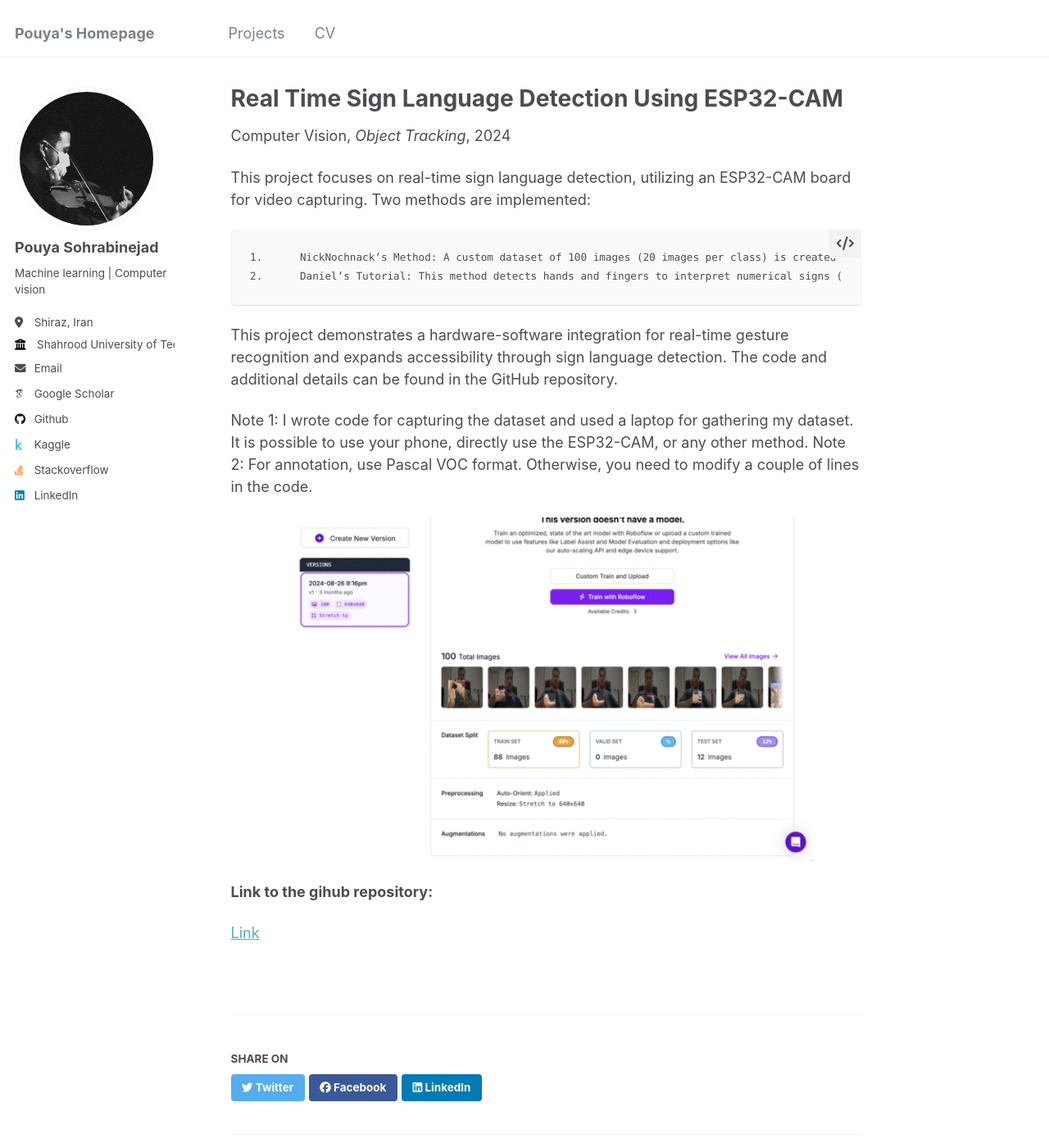
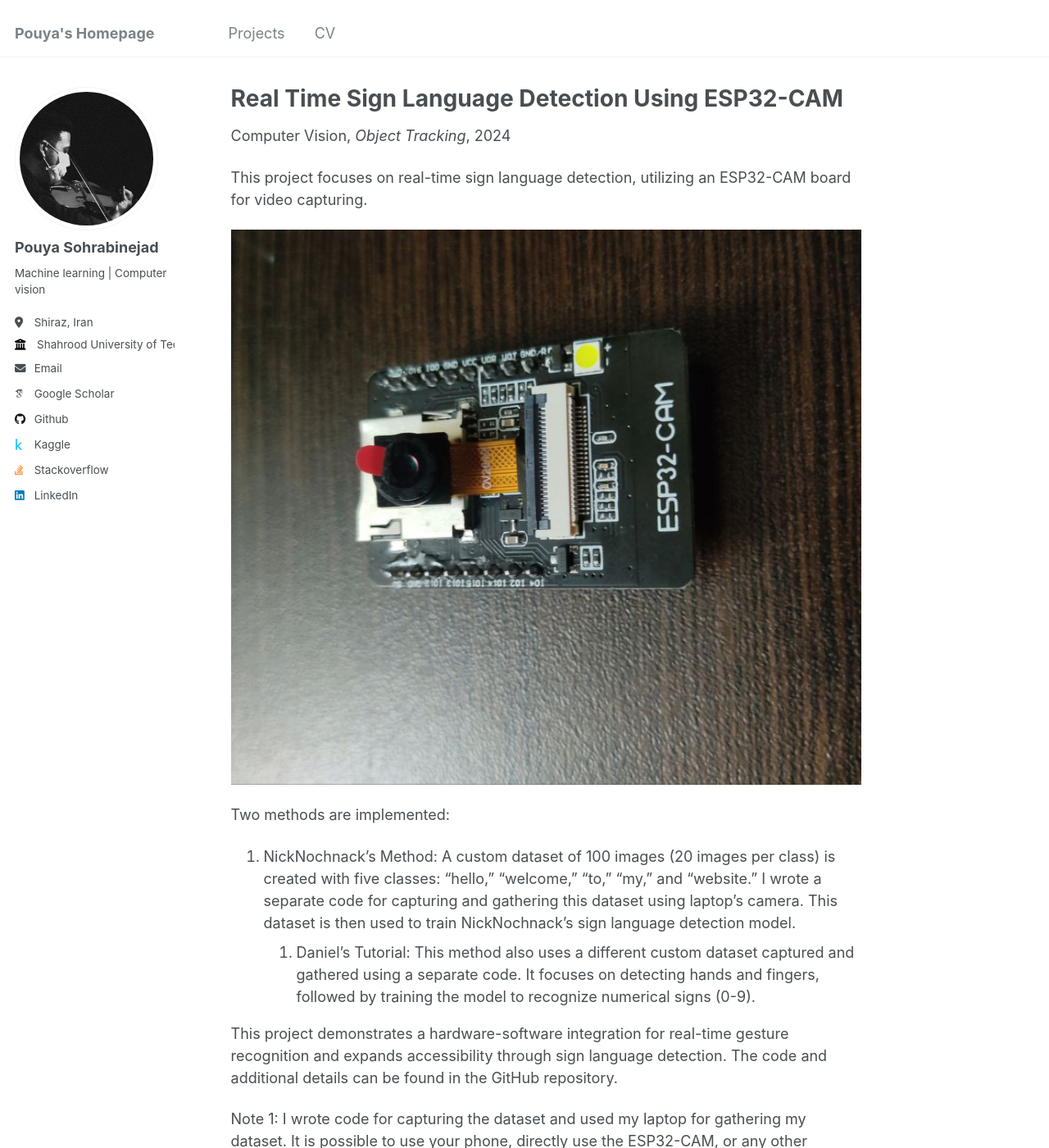
Before and after one commit to PouyaSonej/PouyaSonej.github.io, a Jekyll site: the page built from _teaching/Project-17.md, in a window 1280 px wide and 1400 px high. Shown: the whole window at 82% size. Built offline with Jekyll 4.4.1, drawn with Linux system fonts in a browser that asks for light colours; some web fonts are replaced; some of the changed text lies outside the part shown.

Commit message:
Update Project-17.md

```diff
--- a/_teaching/Project-17.md
+++ b/_teaching/Project-17.md
@@ -8,14 +8,20 @@ date: 2024-12-12
 location: "Shiraz, Iran"
 ---
 
-This project focuses on real-time sign language detection, utilizing an ESP32-CAM board for video capturing. Two methods are implemented:
+This project focuses on real-time sign language detection, utilizing an ESP32-CAM board for video capturing.
 
-	1.	NickNochnack’s Method: A custom dataset of 100 images (20 images per class) is created with five classes: “hello,” “welcome,” “to,” “my,” and “website.” This dataset is used to train NickNochnack’s sign language detection model.
-	2.	Daniel’s Tutorial: This method detects hands and fingers to interpret numerical signs (0-9). A similar dataset capturing process is used, followed by model training on numerical gestures.
+![image](/images/ESP32-CAM.jpg)
+
+Two methods are implemented:
+
+1.	NickNochnack’s Method: A custom dataset of 100 images (20 images per class) is created with five classes: “hello,” “welcome,” “to,” “my,” and “website.” I wrote a separate code for capturing and gathering this dataset using laptop's camera. This dataset is then used to train NickNochnack’s sign language detection model.
+	2.	Daniel’s Tutorial: This method also uses a different custom dataset captured and gathered using a separate code. It focuses on detecting hands and fingers, followed by training the model to recognize numerical signs (0-9).
 
 This project demonstrates a hardware-software integration for real-time gesture recognition and expands accessibility through sign language detection. The code and additional details can be found in the GitHub repository.
 
-Note 1: I wrote code for capturing the dataset and used a laptop for gathering my dataset. It is possible to use your phone, directly use the ESP32-CAM, or any other method.
+
+Note 1: I wrote code for capturing the dataset and used my laptop for gathering my dataset. It is possible to use your phone, directly use the ESP32-CAM, or any other method.
+
 Note 2: For annotation, use Pascal VOC format. Otherwise, you need to modify a couple of lines in the code.
 
 
```
